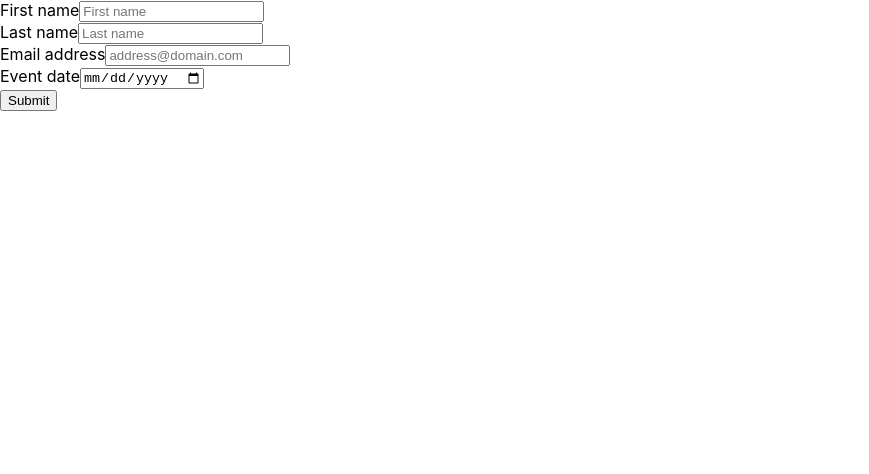
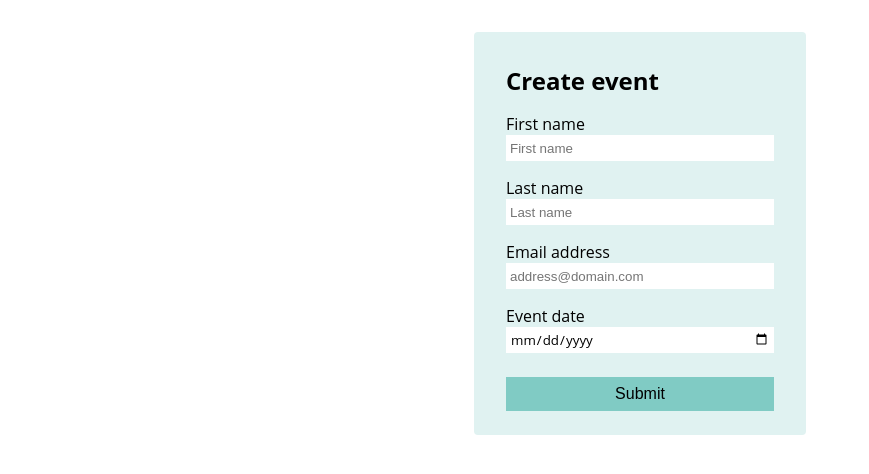
Before and after one commit to bartoszkwiatek/event-form-app, a React (Create React App) app in the folder frontend/: page / in a window 1280 px wide. Shown: the top 474 px of the page, without its empty margins (0-869 px from the left). Built offline with nearby package versions, Linux system fonts and the light colour scheme.

Commit message:
feat(frontend): add styles for EventForm

```diff
--- /dev/null
+++ b/frontend/src/common/components/DatePicker.scss
@@ -0,0 +1,21 @@
+.date-picker {
+  display: flex;
+  flex-direction: column;
+  padding: 0 1rem 1rem 1rem;
+
+  .input {
+    font-family: 'Open sans', sans-serif;
+    height: 1.5rem;
+    padding: 1px 4px;
+    border: none;
+    border-radius: 0;
+  }
+
+  .error {
+    height: 0.5rem;
+    margin-bottom: -0.5rem;
+    font-size: 0.825rem;
+    font-weight: 300;
+    color: #f44336;
+  }
+}
--- a/frontend/src/common/components/DatePicker.tsx
+++ b/frontend/src/common/components/DatePicker.tsx
@@ -1,4 +1,5 @@
 import { FieldHookConfig, useField, useFormikContext } from 'formik';
+import './DatePicker.scss';
 
 export const DatePicker = (
     props: FieldHookConfig<string> & { label: string; 'data-testid': string },
@@ -6,9 +7,10 @@ export const DatePicker = (
     const { setFieldValue } = useFormikContext();
     const [field, meta] = useField(props);
     return (
-        <div data-testid={props['data-testid']}>
+        <div className="date-picker" data-testid={props['data-testid']}>
             <label htmlFor={props.name}>{props.label}</label>
             <input
+                className="input"
                 type="date"
                 {...field}
                 placeholder={props.placeholder}
--- /dev/null
+++ b/frontend/src/common/components/TextInput.scss
@@ -0,0 +1,20 @@
+.text-input {
+  display: flex;
+  flex-direction: column;
+  padding: 0 1rem 1rem 1rem;
+
+  .input {
+    height: 1.5rem;
+    padding: 1px 4px;
+    border: none;
+    border-radius: 0;
+  }
+
+  .error {
+    height: 0.5rem;
+    margin-bottom: -0.5rem;
+    font-size: 0.825rem;
+    font-weight: 300;
+    color: #f44336;
+  }
+}
--- a/frontend/src/common/components/TextInput.tsx
+++ b/frontend/src/common/components/TextInput.tsx
@@ -1,18 +1,14 @@
 import { FieldHookConfig, useField } from 'formik';
+import './TextInput.scss';
 
 export const TextInput = (
     props: FieldHookConfig<string> & { label: string; 'data-testid': string },
 ) => {
     const [field, meta] = useField(props);
     return (
-        <div data-testid={props['data-testid']}>
+        <div className="text-input" data-testid={props['data-testid']}>
             <label htmlFor={props.name}>{props.label}</label>
-            <input
-                className="text-input"
-                {...field}
-                placeholder={props.placeholder}
-                type={props.type}
-            />
+            <input className="input" {...field} placeholder={props.placeholder} type={props.type} />
             {meta.touched && meta.error ? <div className="error">{meta.error}</div> : null}
         </div>
     );
--- /dev/null
+++ b/frontend/src/modules/eventForm/components/EventForm.scss
@@ -0,0 +1,34 @@
+.event-form {
+  font-family: 'Open sans', sans-serif;
+  min-width: 300px;
+  width: max-content;
+  margin: 2rem auto;
+  padding: 1rem;
+  background-color: #e0f2f1;
+  border-radius: 4px;
+
+  .event-form-title {
+    margin: 0;
+    padding: 1rem;
+  }
+
+  .button-container {
+    margin: 0.5rem 1rem;
+    display: grid;
+
+    button {
+      font-size: 1rem;
+      padding: 0.5rem;
+      border: none;
+      background-color: #80cbc4;
+      cursor: pointer;
+      &:hover {
+        background-color: #4f9b94;
+      }
+    }
+  }
+
+  p {
+    margin: 1rem 1rem 0 1rem;
+  }
+}
--- a/frontend/src/modules/eventForm/components/EventForm.tsx
+++ b/frontend/src/modules/eventForm/components/EventForm.tsx
@@ -8,6 +8,7 @@ import { InputValues, ValidationOutputError } from '../models/types';
 import { DisplayError } from './DisplayError';
 import { DisplayLoading } from './DisplayLoading';
 import { DisplaySuccess } from './DisplaySuccess';
+import './EventForm.scss';
 
 const url = 'http://localhost:4000/events';
 
@@ -43,6 +44,7 @@ export const EventForm = (): ReactElement => {
 
     return (
         <div className="event-form" data-testid="event-form">
+            <h2 className="event-form-title">Create event</h2>
             <Formik
                 initialValues={{
                     firstName: '',
@@ -85,10 +87,11 @@ export const EventForm = (): ReactElement => {
                         name="eventDate"
                         data-testid="event-date-input"
                     />
-
-                    <button type="submit" data-testid="submit-button">
-                        Submit
-                    </button>
+                    <div className="button-container">
+                        <button type="submit" data-testid="submit-button">
+                            Submit
+                        </button>
+                    </div>
                 </Form>
             </Formik>
             <DisplayLoading loading={loading} />
```
Also changed, not shown: frontend/src/index.scss (+3 -5 lines), 1 other file (tests, documents, lock files or other folders).
